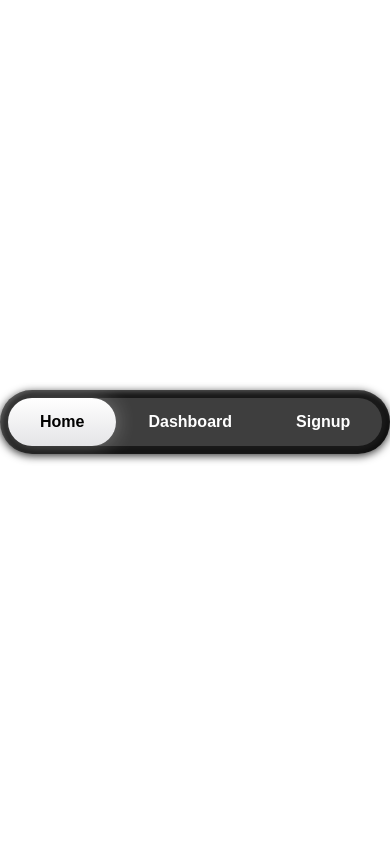
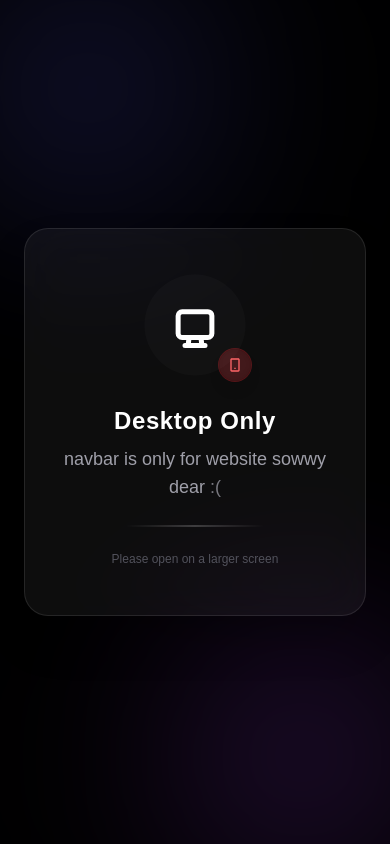
Before and after one commit to ArpitSrivastava90/My-UI, a Next.js app: page /motion-nav in a window 390 px wide. Built offline with nearby package versions, Linux system fonts and the light colour scheme; a web font is replaced by a local one.

Commit message:
phn screen

```diff
--- a/app/(Component)/motion-nav/page.tsx
+++ b/app/(Component)/motion-nav/page.tsx
@@ -6,6 +6,8 @@ import { useState } from 'react';
 import { motion, LayoutGroup } from 'framer-motion';
 import { clsx, type ClassValue } from 'clsx';
 import { twMerge } from 'tailwind-merge';
+import { CiMonitor } from 'react-icons/ci';
+import { CgSmartphone } from 'react-icons/cg';
 
 const koduchan = Kodchasan({
   subsets: ['latin'],
@@ -29,12 +31,69 @@ const Navbar = () => {
 
   return (
     <div className="flex h-screen w-full items-center justify-center">
-      <div className="flex h-20 w-full items-center justify-center">
+      <div
+        className={`fixed inset-0 z-50 flex flex-col items-center justify-center bg-black p-6 text-white md:hidden ${koduchan.className}`}
+      >
+        <div className="absolute inset-0 z-0 overflow-hidden">
+          <div className="absolute -top-10 -left-10 h-64 w-64 rounded-full bg-indigo-500/20 blur-[100px]" />
+          <div className="absolute -right-10 -bottom-10 h-64 w-64 rounded-full bg-purple-500/20 blur-[100px]" />
+        </div>
+
+        <motion.div
+          initial={{ opacity: 0, scale: 0.9, y: 20 }}
+          animate={{ opacity: 1, scale: 1, y: 0 }}
+          transition={{ duration: 0.5, type: 'spring' }}
+          className="relative z-10 flex w-full max-w-sm flex-col items-center justify-center overflow-hidden rounded-3xl border border-white/10 bg-white/5 px-8 py-12 shadow-2xl backdrop-blur-xl"
+        >
+          <div className="relative mb-8 flex h-24 w-24 items-center justify-center">
+            {/* Pulsing Rings */}
+            <motion.div
+              animate={{ scale: [1, 1.2, 1], opacity: [0.3, 0, 0.3] }}
+              transition={{ duration: 3, repeat: Infinity, ease: 'easeInOut' }}
+              className="absolute inset-0 rounded-full bg-white/10"
+            />
+
+            <motion.div
+              animate={{ y: [-5, 5, -5] }}
+              transition={{ duration: 4, repeat: Infinity, ease: 'easeInOut' }}
+              className="z-10 text-white"
+            >
+              <CiMonitor size={48} strokeWidth={1.5} />
+            </motion.div>
+
+            <div className="absolute -right-2 -bottom-2 flex h-8 w-8 items-center justify-center rounded-full bg-red-500/20 text-red-400 shadow-lg ring-1 ring-red-500/30 backdrop-blur-md">
+              <CgSmartphone size={16} />
+            </div>
+          </div>
+
+          {/* Text Content */}
+          <h2 className="mb-2 text-2xl font-bold tracking-wide">
+            Desktop Only
+          </h2>
+
+          <p className="mb-6 text-center text-lg text-zinc-400">
+            navbar is only for website sowwy dear{' '}
+            <span className="inline-block animate-pulse">:(</span>
+          </p>
+
+          <motion.div
+            initial={{ width: 0 }}
+            animate={{ width: '50%' }}
+            transition={{ delay: 0.5, duration: 0.8 }}
+            className="h-0.5 bg-linear-to-r from-transparent via-white/20 to-transparent"
+          />
+
+          <p className="mt-6 text-xs font-light text-zinc-600">
+            Please open on a larger screen
+          </p>
+        </motion.div>
+      </div>
+      <div className="hidden h-20 w-full items-center justify-center xl:flex">
         <LayoutGroup>
           <div
             onMouseLeave={() => setHoveredId(null)}
             className={cn(
-              'relative flex h-16 w-127.5 items-center justify-evenly rounded-4xl bg-black/90 font-bold text-white p-2',
+              'relative flex h-16 w-127.5 items-center justify-evenly rounded-4xl bg-black/90 p-2 font-bold text-white',
               'shadow-[inset_2px_2px_4px_rgba(255,255,255,0.25),inset_-2px_-2px_6px_rgba(0,0,0,0.6),0_2px_8px_rgba(0,0,0,0.8)]',
               'overflow-hidden backdrop-blur-sm',
               koduchan.className
```
